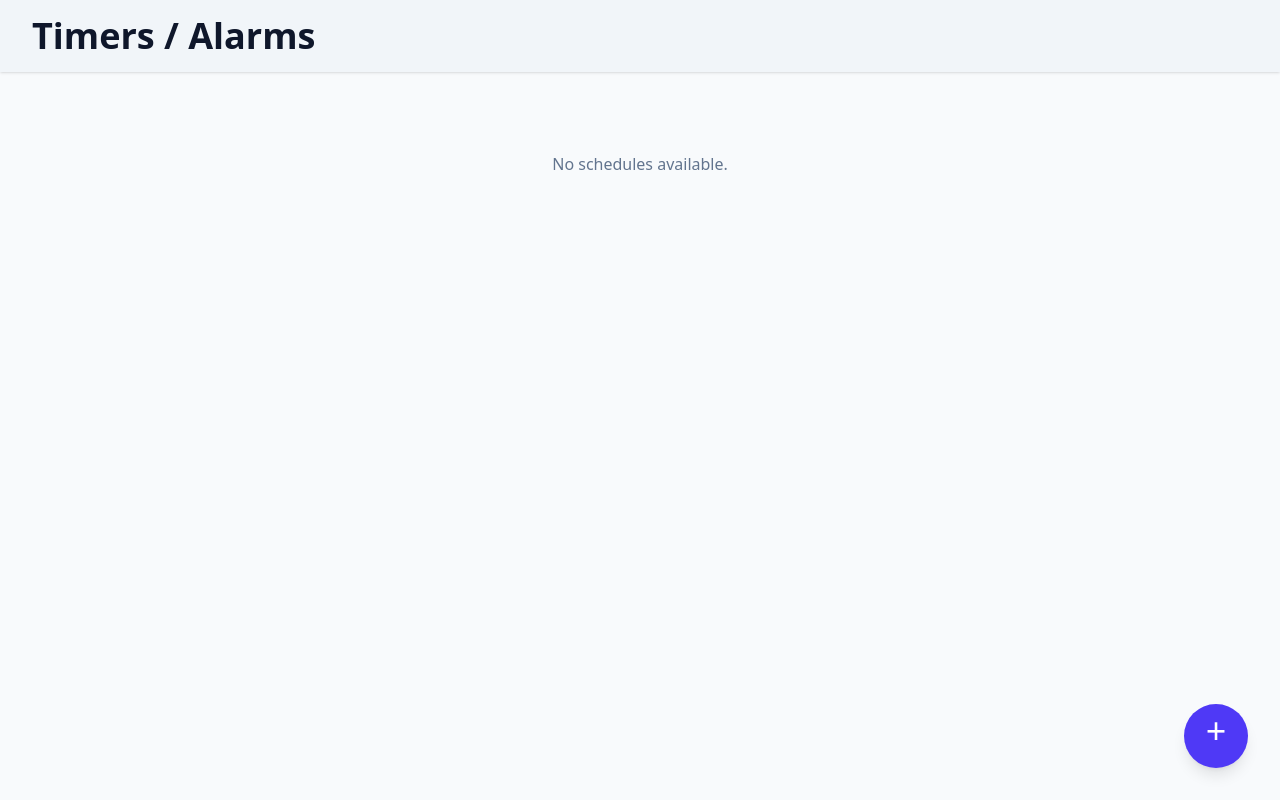
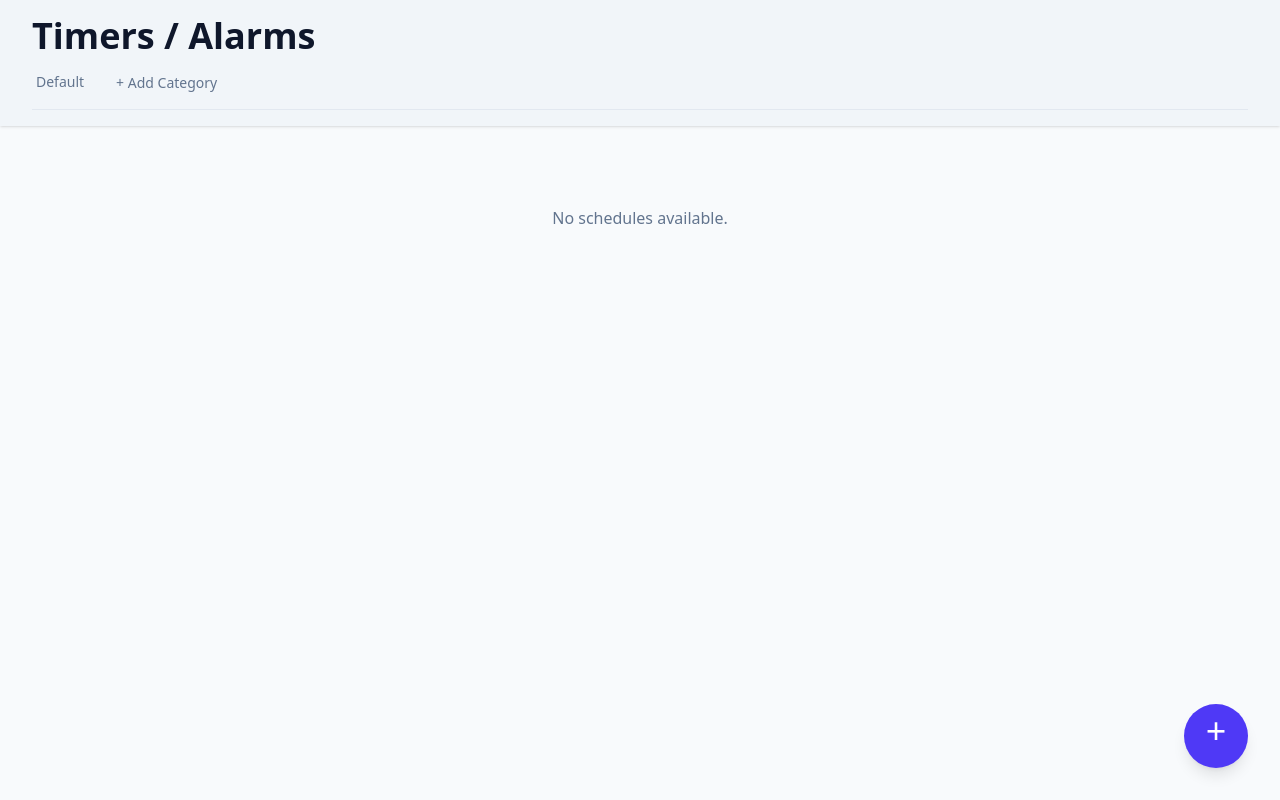
Before and after one commit to haiiro2gou/multiple-timer, a React (Vite) app: page / in a window 1280 px wide. Built offline with nearby package versions, Linux system fonts and the light colour scheme.

Commit message:
feat: add schedule category

```diff
--- a/src/App.tsx
+++ b/src/App.tsx
@@ -10,6 +10,7 @@ import {
     useSchedules,
     initializeTimerCache,
 } from "./features/schedule";
+import { CategoryTabs } from "./features/category";
 import { useSound } from "./features/sound.ts";
 
 // eslint-disable-next-line @typescript-eslint/naming-convention
@@ -22,6 +23,7 @@ const AppContent = () => {
     const flashTimeoutRef = React.useRef<number | null>(null);
     const triggeredIdsRef = React.useRef<Set<string>>(new Set());
     const { initAudio, playAlarmSound } = useSound();
+    const [activeCategoryId, setActiveCategoryId] = React.useState("all");
 
     React.useEffect(() => {
         const initializeAudio = () => {
@@ -122,8 +124,19 @@ const AppContent = () => {
     }, [currentTime, playAlarmSound, restartTimer, schedules, updateSchedule]);
 
     const handleAddSchedule = React.useCallback(() => {
-        showModal(<ScheduleForm onClose={hideModal} />);
-    }, [hideModal, showModal]);
+        if (activeCategoryId === "all") {
+            alert("Please select a specific category to add a schedule.");
+            return;
+        }
+        showModal(
+            <ScheduleForm onClose={hideModal} categoryId={activeCategoryId} />
+        );
+    }, [activeCategoryId, hideModal, showModal]);
+
+    const filteredSchedules = React.useMemo(() => {
+        if (activeCategoryId === "all") return schedules;
+        return schedules.filter(s => s.categoryId === activeCategoryId);
+    }, [activeCategoryId, schedules]);
 
     return (
         <>
@@ -133,13 +146,17 @@ const AppContent = () => {
                     <h1 className="text-4xl font-bold text-start text-slate-900">
                         Timers / Alarms
                     </h1>
+                    <CategoryTabs
+                        activeCategoryId={activeCategoryId}
+                        onSelectCategory={setActiveCategoryId}
+                    />
                 </div>
             </header>
 
             {/* Main content */}
             <main className="w-full px-4 sm:px-6 lg:px-8 pt-8 pb-28">
                 <ScheduleList
-                    schedules={schedules}
+                    schedules={filteredSchedules}
                     currentTime={currentTime}
                     flashingId={flashingId}
                 />
@@ -151,6 +168,7 @@ const AppContent = () => {
                     onClick={handleAddSchedule}
                     aria-label="Add Schedule"
                     className="w-16 h-16 pb-2.5 bg-indigo-600 text-white rounded-full flex items-center justify-center text-4xl shadow-lg transition-transform hover:scale-110"
+                    disabled={activeCategoryId === "all"}
                 >
                     +
                 </button>
--- /dev/null
+++ b/src/features/category/components/form.tsx
@@ -0,0 +1,93 @@
+import * as React from "react";
+
+import { useCategories } from "../hooks/use-categories.ts";
+
+interface CategoryTabsProps {
+    activeCategoryId: string;
+    onSelectCategory: (id: string) => void;
+}
+
+// eslint-disable-next-line @typescript-eslint/naming-convention
+export const CategoryTabs = ({
+    activeCategoryId,
+    onSelectCategory,
+}: CategoryTabsProps) => {
+    const { categories, addCategory } = useCategories();
+    const [newCategoryName, setNewCategoryName] = React.useState("");
+    const [isAdding, setIsAdding] = React.useState(false);
+
+    const handleAddCategory = React.useCallback(() => {
+        addCategory({ name: newCategoryName });
+        setNewCategoryName("");
+        setIsAdding(false);
+    }, [addCategory, newCategoryName]);
+
+    const handleKeyDown = React.useCallback(
+        (e: React.KeyboardEvent) => {
+            if (e.key === "Enter") handleAddCategory();
+            if (e.key === "Escape") {
+                setNewCategoryName("");
+                setIsAdding(false);
+            }
+        },
+        [handleAddCategory]
+    );
+
+    const handleSelectCategory = React.useCallback(() => {
+        onSelectCategory(activeCategoryId);
+    }, [activeCategoryId, onSelectCategory]);
+
+    const handleNewCategoryNameChange = React.useCallback(
+        (e: React.ChangeEvent<HTMLInputElement>) => {
+            setNewCategoryName(e.target.value);
+        },
+        []
+    );
+
+    const handleIsAdding = React.useCallback(() => {
+        setIsAdding(true);
+    }, []);
+
+    return (
+        <div className="border-b border-slate-200">
+            <nav
+                className="-mb-px flex space-x-6 overflow-x-auto"
+                aria-label="Tabs"
+            >
+                {categories.map(category => (
+                    <button
+                        key={category.id}
+                        onClick={handleSelectCategory}
+                        className={`whitespace-nowrap py-4 px-1 border-b-2 font-medium text-sm transition-colors ${
+                            category.id === activeCategoryId
+                                ? "border-indigo-500 text-indigo-600"
+                                : "border-transparent text-slate-500 hover:text-slate-700 hover:border-slate-300"
+                        }`}
+                    >
+                        {category.name}
+                    </button>
+                ))}
+                {isAdding ? (
+                    <div className="py-3 flex items-center">
+                        <input
+                            type="text"
+                            value={newCategoryName}
+                            onChange={handleNewCategoryNameChange}
+                            onBlur={handleAddCategory}
+                            onKeyDown={handleKeyDown}
+                            className="px-2 py-1 text-sm border-slate-300 rounded w-32"
+                            placeholder="Category Name"
+                        />
+                    </div>
+                ) : (
+                    <button
+                        onClick={handleIsAdding}
+                        className="py-4 px-1 text-sm font-medium text-slate-500 hover:text-indigo-600 whitespace-nowrap"
+                    >
+                        + Add Category
+                    </button>
+                )}
+            </nav>
+        </div>
+    );
+};
--- /dev/null
+++ b/src/features/category/components/query-key.ts
@@ -0,0 +1,3 @@
+export const categoryQueryKeys = {
+    all: ["categories"] as const,
+};
--- /dev/null
+++ b/src/features/category/components/storage.ts
@@ -0,0 +1,27 @@
+import { type Category } from "../types.ts";
+
+const STORAGE_KEY = "haiiro2gou-schedule-categories";
+
+const initialCategories: Category[] = [{ id: "default", name: "Default" }];
+
+export const loadCategoriesFromStorage = (): Category[] => {
+    try {
+        // eslint-disable-next-line n/no-unsupported-features/node-builtins
+        const serializedData = localStorage.getItem(STORAGE_KEY);
+        if (serializedData !== null)
+            return JSON.parse(serializedData) as Category[];
+        return initialCategories;
+    } catch (e) {
+        console.error("Failed to load categories from storage:", e);
+        return initialCategories;
+    }
+};
+
+export const saveCategoriesToStorage = (categories: Category[]): void => {
+    try {
+        // eslint-disable-next-line n/no-unsupported-features/node-builtins
+        localStorage.setItem(STORAGE_KEY, JSON.stringify(categories));
+    } catch (e) {
+        console.error("Failed to save categories to storage:", e);
+    }
+};
--- /dev/null
+++ b/src/features/category/hooks/use-categories.ts
@@ -0,0 +1,73 @@
+import { useMutation, useQuery, useQueryClient } from "@tanstack/react-query";
+import { v4 as uuidv4 } from "uuid";
+
+import { type Category } from "../types.ts";
+import { categoryQueryKeys } from "../components/query-key.ts";
+import {
+    loadCategoriesFromStorage,
+    saveCategoriesToStorage,
+} from "../components/storage.ts";
+
+export const useCategories = () => {
+    const queryClient = useQueryClient();
+
+    const { data: categories = [] } = useQuery<Category[]>({
+        queryKey: categoryQueryKeys.all,
+        queryFn: () => loadCategoriesFromStorage(),
+        staleTime: Infinity,
+    });
+
+    const addCategoryMutation = useMutation({
+        mutationFn: async (data: Omit<Category, "id">) => {
+            const newCategory: Category = { ...data, id: uuidv4() };
+            const currentCategories =
+                queryClient.getQueryData<Category[]>(categoryQueryKeys.all) ??
+                [];
+            const updatedCategories = [...currentCategories, newCategory];
+            saveCategoriesToStorage(updatedCategories);
+            return Promise.resolve(updatedCategories);
+        },
+        onSuccess: updatedCategories => {
+            queryClient.setQueryData(categoryQueryKeys.all, updatedCategories);
+        },
+    });
+
+    const updateCategoryMutation = useMutation({
+        mutationFn: async (updatedCategory: Category) => {
+            const currentCategories =
+                queryClient.getQueryData<Category[]>(categoryQueryKeys.all) ??
+                [];
+            const updatedCategories = currentCategories.map(category =>
+                category.id === updatedCategory.id ? updatedCategory : category
+            );
+            saveCategoriesToStorage(updatedCategories);
+            return Promise.resolve(updatedCategories);
+        },
+        onSuccess: updatedCategories => {
+            queryClient.setQueryData(categoryQueryKeys.all, updatedCategories);
+        },
+    });
+
+    const deleteCategoryMutation = useMutation({
+        mutationFn: async (id: string) => {
+            const currentCategories =
+                queryClient.getQueryData<Category[]>(categoryQueryKeys.all) ??
+                [];
+            const updatedCategories = currentCategories.filter(
+                category => category.id !== id
+            );
+            saveCategoriesToStorage(updatedCategories);
+            return Promise.resolve(updatedCategories);
+        },
+        onSuccess: updatedCategories => {
+            queryClient.setQueryData(categoryQueryKeys.all, updatedCategories);
+        },
+    });
+
+    return {
+        categories,
+        addCategory: addCategoryMutation.mutate,
+        updateCategory: updateCategoryMutation.mutate,
+        deleteCategory: deleteCategoryMutation.mutate,
+    };
+};
--- /dev/null
+++ b/src/features/category/index.ts
@@ -0,0 +1,7 @@
+export type * from "./types.ts";
+
+export * from "./components/query-key.ts";
+export * from "./components/storage.ts";
+export * from "./components/form.tsx";
+
+export * from "./hooks/use-categories.ts";
--- /dev/null
+++ b/src/features/category/types.ts
@@ -0,0 +1,4 @@
+export interface Category {
+    id: string;
+    name: string;
+}
--- a/src/features/schedule/components/item.tsx
+++ b/src/features/schedule/components/item.tsx
@@ -84,7 +84,13 @@ export const ScheduleItem = ({
 
     const handleEdit = React.useCallback(() => {
         setIsMenuOpen(false);
-        showModal(<ScheduleForm schedule={schedule} onClose={hideModal} />);
+        showModal(
+            <ScheduleForm
+                schedule={schedule}
+                onClose={hideModal}
+                categoryId={schedule.categoryId}
+            />
+        );
     }, [hideModal, schedule, showModal]);
 
     const confirmDelete = React.useCallback(() => {
--- a/src/features/schedule/types.ts
+++ b/src/features/schedule/types.ts
@@ -1,16 +1,18 @@
-export interface AlarmSchedule {
-    type: "alarm";
+interface ScheduleBase {
     id: string;
     name: string;
+    categoryId: string;
+}
+
+export interface AlarmSchedule extends ScheduleBase {
+    type: "alarm";
     enabled: boolean;
     time: string; // HH:MM format
     days: boolean[]; // Array of 7 booleans representing days of the week (Sunday to Saturday)
 }
 
-export interface TimerSchedule {
+export interface TimerSchedule extends ScheduleBase {
     type: "timer";
-    id: string;
-    name: string;
     status: "running" | "paused" | "finished";
     duration: number;
     targetTime: number;
```
Also changed, not shown: src/features/schedule/components/form.tsx (+9 -1 lines).
